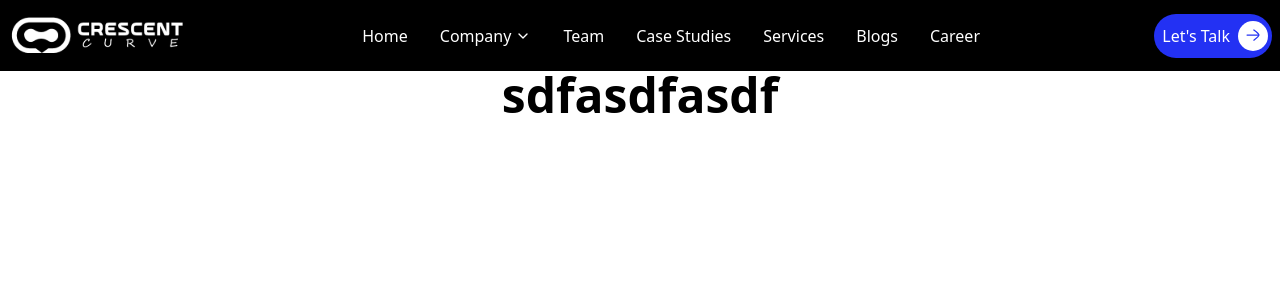
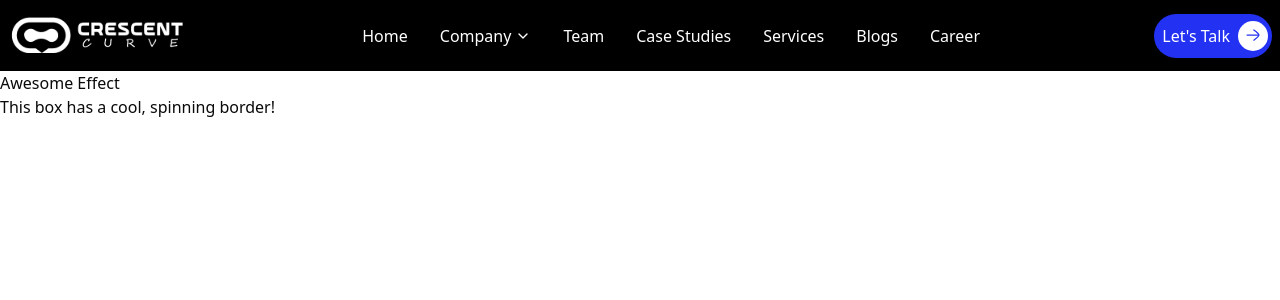
Before and after one commit to Aswal-11/Curve, a Next.js app: page / in a window 1280 px wide. Shown: the top 300 px of the page. Built offline with nearby package versions, Linux system fonts and the light colour scheme.

Commit message:
commit-3

```diff
--- a/app/components/Navbar.jsx
+++ b/app/components/Navbar.jsx
@@ -113,12 +113,12 @@
         </div>
 
         {/* CTA Button */}
-        <div className="group  flex items-center gap-1 rounded-3xl bg-[#2331F3] p-1  max-lg:hidden">
+        <div className="group flex items-center gap-1 rounded-3xl bg-[#2331F3] p-1  max-lg:hidden">
           <Button className="bg-transparent hover:bg-transparent p-1 text-white text-base">
             Let's Talk
           </Button>
 
-          <div className=" relative w-[30px] h-[30px] bg-white rounded-full  rotate-45 group-hover:rotate-0 transition-all duration-300flex items-center justify-center">
+          <div className=" relative w-[30px] h-[30px] bg-white rounded-full  rotate-45 group-hover:rotate-0 transition-all delay-150 duration-500 flex items-center ">
             <Image src="/arrow.svg" alt="Arrow" fill className="object-contain" />
           </div>
         </div>
--- a/app/globals.css
+++ b/app/globals.css
@@ -1,2 +1,122 @@
 @import "tailwindcss";
 @import "tw-animate-css";
+
+@custom-variant dark (&:is(.dark *));
+
+@theme inline {
+  --color-background: var(--background);
+  --color-foreground: var(--foreground);
+  --font-sans: var(--font-geist-sans);
+  --font-mono: var(--font-geist-mono);
+  --color-sidebar-ring: var(--sidebar-ring);
+  --color-sidebar-border: var(--sidebar-border);
+  --color-sidebar-accent-foreground: var(--sidebar-accent-foreground);
+  --color-sidebar-accent: var(--sidebar-accent);
+  --color-sidebar-primary-foreground: var(--sidebar-primary-foreground);
+  --color-sidebar-primary: var(--sidebar-primary);
+  --color-sidebar-foreground: var(--sidebar-foreground);
+  --color-sidebar: var(--sidebar);
+  --color-chart-5: var(--chart-5);
+  --color-chart-4: var(--chart-4);
+  --color-chart-3: var(--chart-3);
+  --color-chart-2: var(--chart-2);
+  --color-chart-1: var(--chart-1);
+  --color-ring: var(--ring);
+  --color-input: var(--input);
+  --color-border: var(--border);
+  --color-destructive: var(--destructive);
+  --color-accent-foreground: var(--accent-foreground);
+  --color-accent: var(--accent);
+  --color-muted-foreground: var(--muted-foreground);
+  --color-muted: var(--muted);
+  --color-secondary-foreground: var(--secondary-foreground);
+  --color-secondary: var(--secondary);
+  --color-primary-foreground: var(--primary-foreground);
+  --color-primary: var(--primary);
+  --color-popover-foreground: var(--popover-foreground);
+  --color-popover: var(--popover);
+  --color-card-foreground: var(--card-foreground);
+  --color-card: var(--card);
+  --radius-sm: calc(var(--radius) - 4px);
+  --radius-md: calc(var(--radius) - 2px);
+  --radius-lg: var(--radius);
+  --radius-xl: calc(var(--radius) + 4px);
+}
+
+:root {
+  --radius: 0.625rem;
+  --background: oklch(1 0 0);
+  --foreground: oklch(0.145 0 0);
+  --card: oklch(1 0 0);
+  --card-foreground: oklch(0.145 0 0);
+  --popover: oklch(1 0 0);
+  --popover-foreground: oklch(0.145 0 0);
+  --primary: oklch(0.205 0 0);
+  --primary-foreground: oklch(0.985 0 0);
+  --secondary: oklch(0.97 0 0);
+  --secondary-foreground: oklch(0.205 0 0);
+  --muted: oklch(0.97 0 0);
+  --muted-foreground: oklch(0.556 0 0);
+  --accent: oklch(0.97 0 0);
+  --accent-foreground: oklch(0.205 0 0);
+  --destructive: oklch(0.577 0.245 27.325);
+  --border: oklch(0.922 0 0);
+  --input: oklch(0.922 0 0);
+  --ring: oklch(0.708 0 0);
+  --chart-1: oklch(0.646 0.222 41.116);
+  --chart-2: oklch(0.6 0.118 184.704);
+  --chart-3: oklch(0.398 0.07 227.392);
+  --chart-4: oklch(0.828 0.189 84.429);
+  --chart-5: oklch(0.769 0.188 70.08);
+  --sidebar: oklch(0.985 0 0);
+  --sidebar-foreground: oklch(0.145 0 0);
+  --sidebar-primary: oklch(0.205 0 0);
+  --sidebar-primary-foreground: oklch(0.985 0 0);
+  --sidebar-accent: oklch(0.97 0 0);
+  --sidebar-accent-foreground: oklch(0.205 0 0);
+  --sidebar-border: oklch(0.922 0 0);
+  --sidebar-ring: oklch(0.708 0 0);
+}
+
+.dark {
+  --background: oklch(0.145 0 0);
+  --foreground: oklch(0.985 0 0);
+  --card: oklch(0.205 0 0);
+  --card-foreground: oklch(0.985 0 0);
+  --popover: oklch(0.205 0 0);
+  --popover-foreground: oklch(0.985 0 0);
+  --primary: oklch(0.922 0 0);
+  --primary-foreground: oklch(0.205 0 0);
+  --secondary: oklch(0.269 0 0);
+  --secondary-foreground: oklch(0.985 0 0);
+  --muted: oklch(0.269 0 0);
+  --muted-foreground: oklch(0.708 0 0);
+  --accent: oklch(0.269 0 0);
+  --accent-foreground: oklch(0.985 0 0);
+  --destructive: oklch(0.704 0.191 22.216);
+  --border: oklch(1 0 0 / 10%);
+  --input: oklch(1 0 0 / 15%);
+  --ring: oklch(0.556 0 0);
+  --chart-1: oklch(0.488 0.243 264.376);
+  --chart-2: oklch(0.696 0.17 162.48);
+  --chart-3: oklch(0.769 0.188 70.08);
+  --chart-4: oklch(0.627 0.265 303.9);
+  --chart-5: oklch(0.645 0.246 16.439);
+  --sidebar: oklch(0.205 0 0);
+  --sidebar-foreground: oklch(0.985 0 0);
+  --sidebar-primary: oklch(0.488 0.243 264.376);
+  --sidebar-primary-foreground: oklch(0.985 0 0);
+  --sidebar-accent: oklch(0.269 0 0);
+  --sidebar-accent-foreground: oklch(0.985 0 0);
+  --sidebar-border: oklch(1 0 0 / 10%);
+  --sidebar-ring: oklch(0.556 0 0);
+}
+
+@layer base {
+  * {
+    @apply border-border outline-ring/50;
+  }
+  body {
+    @apply bg-background text-foreground;
+  }
+}
--- a/app/page.js
+++ b/app/page.js
@@ -2,8 +2,11 @@
 
 export default function Home() {
   return <div>
-    <p className="text-center font-bold text-5xl bg-brand">
-      sdfasdfasdf
-    </p>
+    <div class="rotating-border-box">
+
+      <h2>Awesome Effect</h2>
+      <p>This box has a cool, spinning border!</p>
+    </div>
+
   </div>;
 }
```
